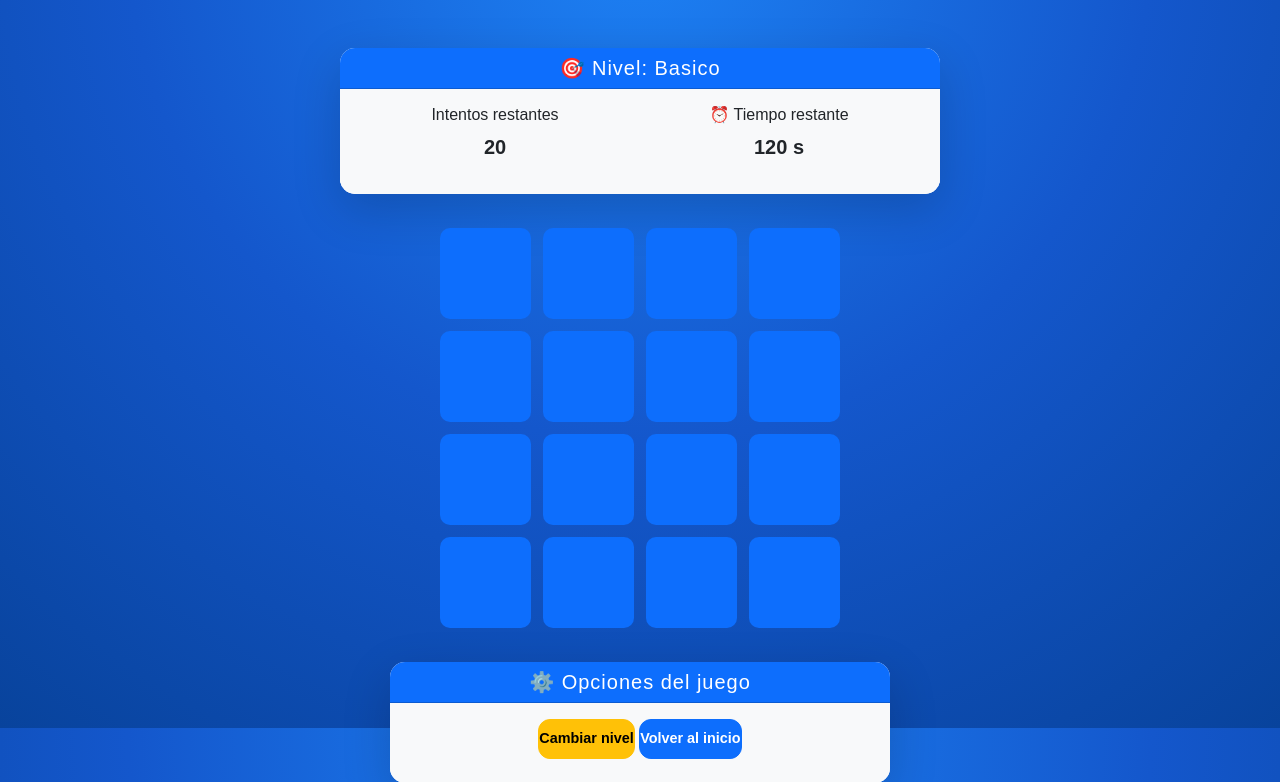
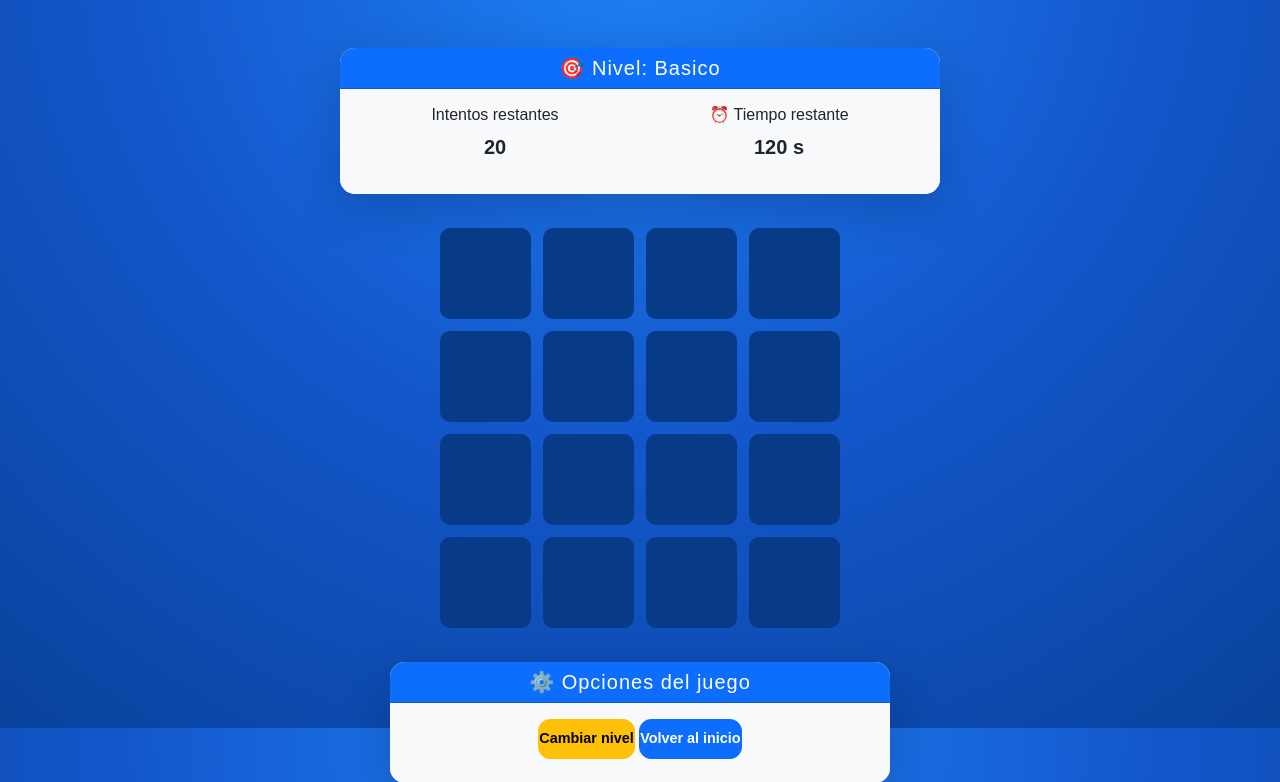
Before and after one commit to kevin025Guzman/memorygame-django, a Django app: page /juego/ in a window 1280 px wide. Shown: the part 72-854 px from the top of the page. Run offline with Django 5.2, Linux system fonts and the light colour scheme; a user stored in the database is signed in.

Commit message:
card mofdificada correctamente

```diff
--- a/memory_game/static/memory_game/css/juego.css
+++ b/memory_game/static/memory_game/css/juego.css
@@ -183,7 +183,7 @@ body {
 
 .memory-card {
     aspect-ratio: 1 / 1;           /* cuadro perfecto */
-    background-color: #0d6efd;
+    background-color: #073b88;
     border-radius: 10px;
     position: relative;
     cursor: pointer;
```
